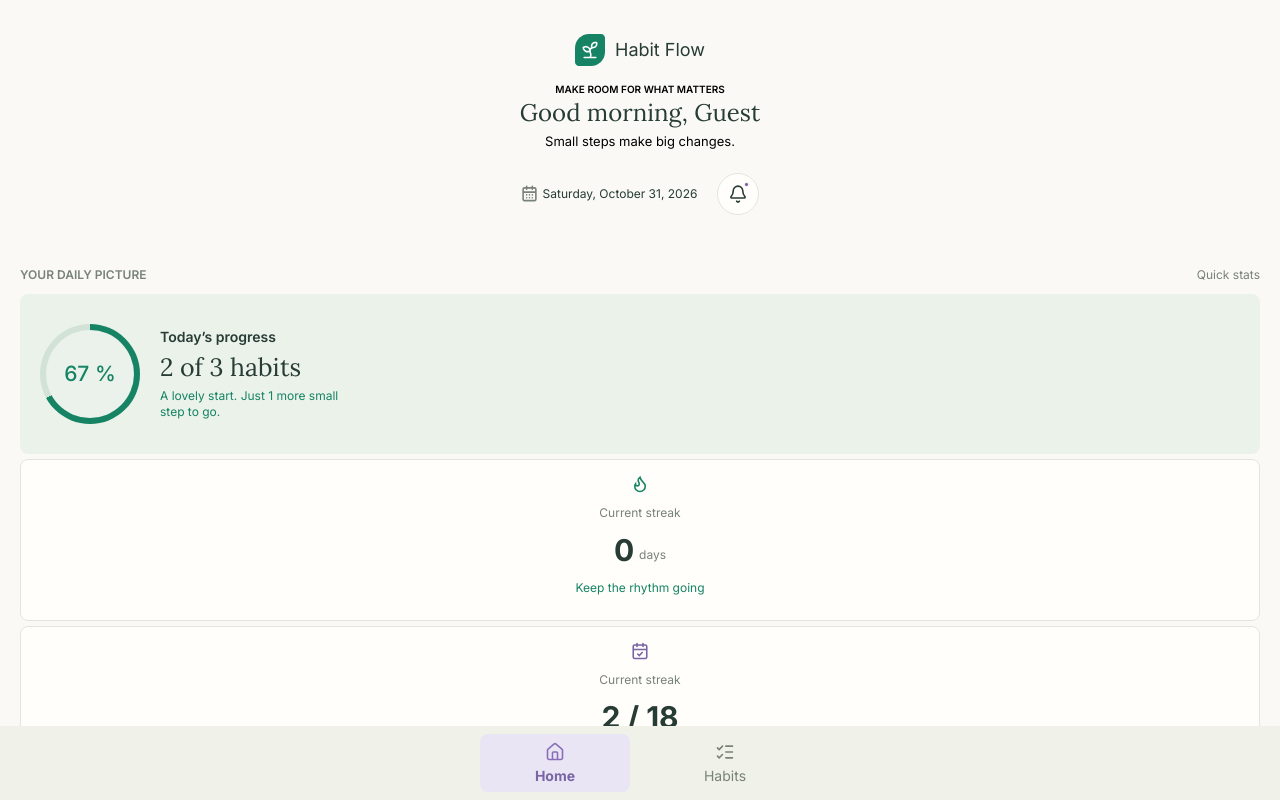
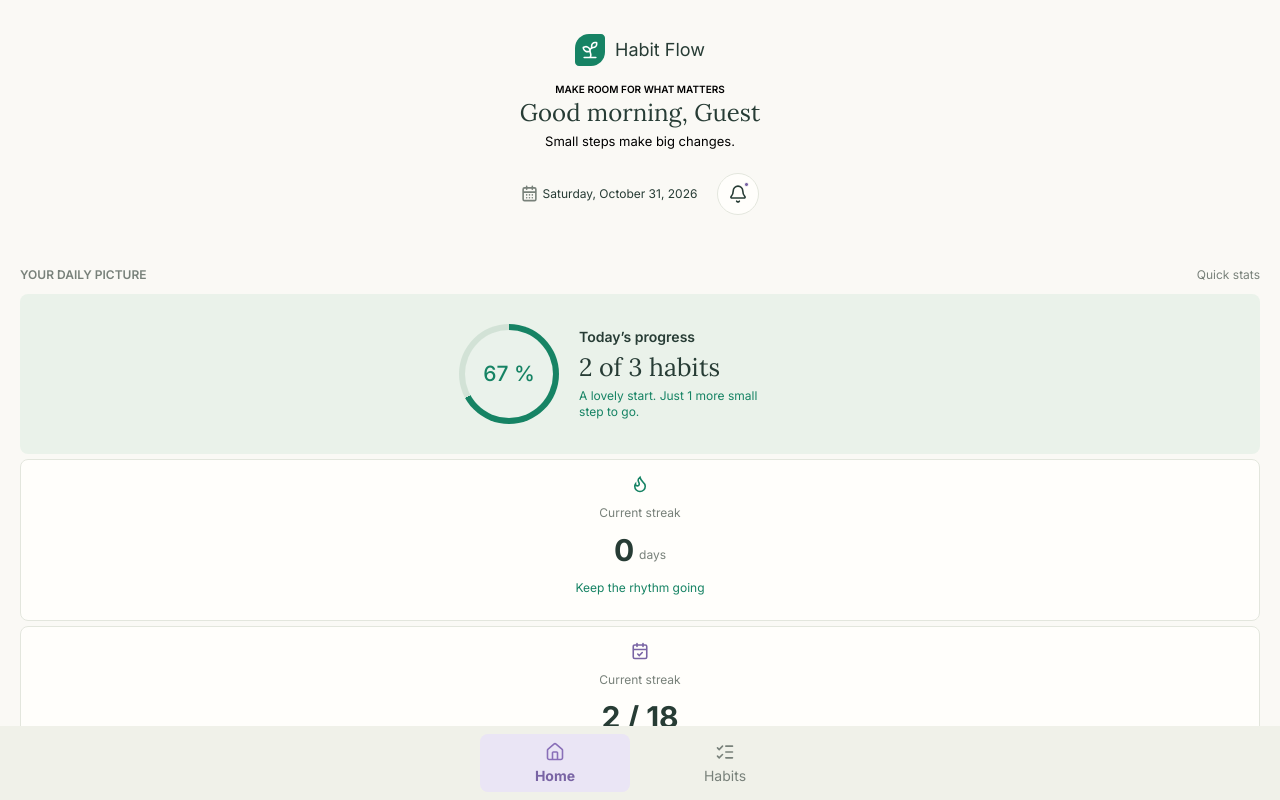
Before and after one commit to Nour159535/Habit-Flow, a React (Vite) app in the folder habit-flow/: page / in a window 1280 px wide. Built offline with nearby package versions, Linux system fonts and the light colour scheme.

Commit message:
center the today-progress card

```diff
--- a/habit-flow/src/components/Workplace/StreakProgress/StreakProgress.css
+++ b/habit-flow/src/components/Workplace/StreakProgress/StreakProgress.css
@@ -220,6 +220,9 @@
 
     .streak-progress .today-progress {
         width: 100%;
+        justify-content: center;
+        align-items: center;
+        align-content: center;
     }
 
     .current-streak,
```
